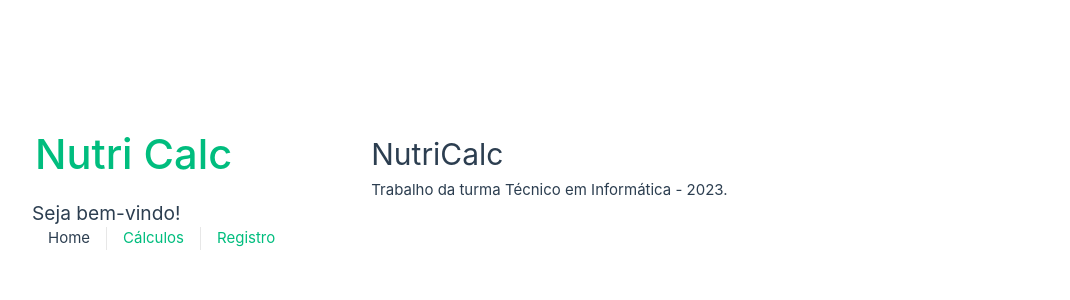
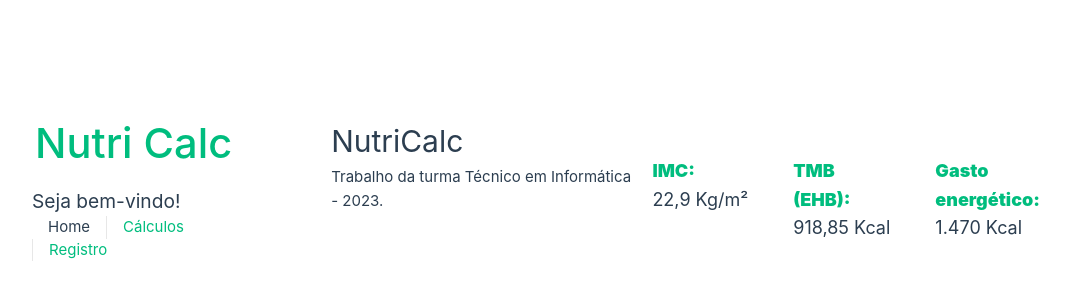
Before and after one commit to senacgo-hugotannus/nutri-calc-frontend, a Vue app: page / in a window 1280 px wide. Shown: the part 210-510 px from the top of the page, without its empty margins (94-1164 px from the left). Built offline with nearby package versions, Linux system fonts and the light colour scheme.

Commit message:
TheFooter criado e aplicado no App.vue

```diff
--- a/src/App.vue
+++ b/src/App.vue
@@ -11,12 +11,14 @@
       <RouterView />
     </NCContainer>
   </main>
+  <TheFooter/>
 </template>
 
 <script>
 import { RouterLink, RouterView } from 'vue-router'
 import NCContainer from './components/NCContainer.vue'
 import TheNavBar from './components/TheNavBar.vue';
+import TheFooter from './components/TheFooter.vue';
 
 export default {
   name: 'App',
@@ -25,6 +27,7 @@ export default {
     RouterView,
     NCContainer,
     TheNavBar,
+    TheFooter,
   }
 }
 </script>
--- a/src/components/TheFooter.vue
+++ b/src/components/TheFooter.vue
@@ -1,15 +1,15 @@
 <template>
     <div>
-        <NCContainer></NCContainer>
+        <NCInfo />
     </div>
 </template>
 
 <script>
-import NCContainer from './NCContainer.vue';
+import NCInfo from './NCInfo.vue';
 
 export default {
     components: {
-        NCContainer,
+        NCInfo,
     }
 }
 </script>
```
